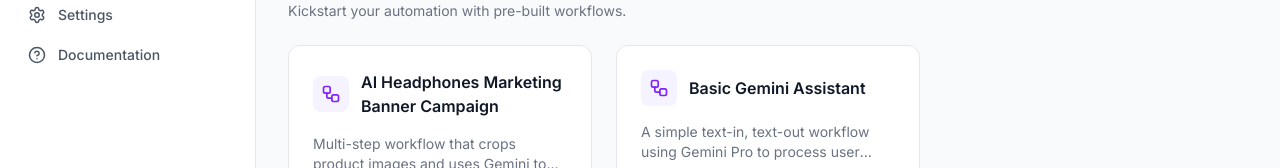
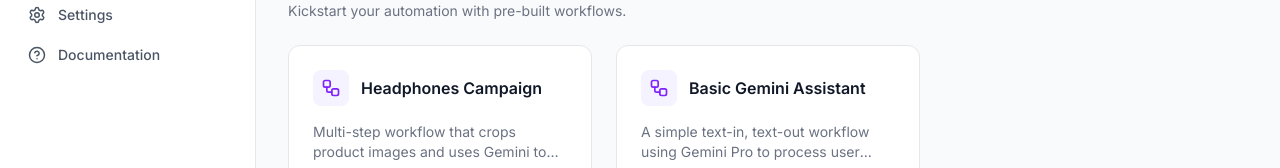
Before and after one commit to smrnjeet222/nextflow, a Next.js app: page /dashboard in a window 1280 px wide. Shown: the part 123-291 px from the top of the page. Built offline with nearby package versions, Linux system fonts and the light colour scheme; no server answers; the database is empty; sample sign-in values are in the browser's storage.

Commit message:
fix: update layout, inputs and style

```diff
--- a/src/app/dashboard/_components/DashboardShell.tsx
+++ b/src/app/dashboard/_components/DashboardShell.tsx
@@ -9,7 +9,6 @@
   Trash2,
   Edit2,
   Download,
-  FolderOpen,
   Upload,
   Workflow,
   Settings,
--- a/src/app/globals.css
+++ b/src/app/globals.css
@@ -85,7 +85,6 @@
   width: 10px !important;
   height: 10px !important;
   border-width: 2px !important;
-  background-color: #ffffff !important;
   transition: transform 0.2s, background-color 0.2s;
 }
 
--- a/src/components/nodes/ResponseNode.tsx
+++ b/src/components/nodes/ResponseNode.tsx
@@ -94,7 +94,7 @@
                 </a>
               </div>
             ) : (
-              <div className="w-full max-h-36 overflow-y-auto text-xs px-2.5 py-2 border border-gray-200 rounded-lg bg-gray-50 text-gray-700 font-sans whitespace-pre-wrap leading-relaxed">
+              <div className="nodrag nowheel select-text cursor-text w-full max-h-36 overflow-y-auto text-xs px-2.5 py-2 border border-gray-200 rounded-lg bg-gray-50 text-gray-700 font-sans whitespace-pre-wrap leading-relaxed">
                 {resultValue}
               </div>
             )
--- /dev/null
+++ b/src/components/nodes/shared/AutoResizeTextarea.tsx
@@ -0,0 +1,35 @@
+"use client";
+
+import { useEffect, useRef, TextareaHTMLAttributes } from "react";
+
+const MAX_HEIGHT_PX = 240;
+
+/**
+ * Textarea that grows with its content (up to MAX_HEIGHT_PX, then scrolls).
+ * Carries the React Flow `nodrag` / `nowheel` classes so typing, text
+ * selection and scrolling stay inside the field instead of panning/zooming
+ * the canvas or dragging the node.
+ */
+export default function AutoResizeTextarea({
+  className = "",
+  value,
+  ...props
+}: TextareaHTMLAttributes<HTMLTextAreaElement>) {
+  const ref = useRef<HTMLTextAreaElement>(null);
+
+  useEffect(() => {
+    const el = ref.current;
+    if (!el) return;
+    el.style.height = "auto";
+    el.style.height = `${Math.min(el.scrollHeight + 2, MAX_HEIGHT_PX)}px`;
+  }, [value]);
+
+  return (
+    <textarea
+      ref={ref}
+      value={value}
+      className={`nodrag nowheel resize-none overflow-y-auto ${className}`}
+      {...props}
+    />
+  );
+}
--- a/src/lib/sample-workflow.ts
+++ b/src/lib/sample-workflow.ts
@@ -12,15 +12,21 @@
 export const SAMPLES: SampleWorkflow[] = [
   {
     id: "marketing-banner",
-    name: "AI Headphones Marketing Banner Campaign",
+    name: "Headphones Campaign",
     description: "Multi-step workflow that crops product images and uses Gemini to generate marketing copy and social media hooks.",
     nodes: [
       {
         id: "request-inputs-1",
         type: "request-inputs",
         dragging: false,
-        measured: { width: 288, height: 386 },
-        position: { x: -28.06, y: -101.03 },
+        measured: {
+          width: 288,
+          height: 418,
+        },
+        position: {
+          x: -44.17245474865996,
+          y: -425.1215847693906,
+        },
         selected: false,
         deletable: false,
         data: {
@@ -28,16 +34,16 @@
           label: "Request-Inputs",
           fields: [
             {
-              id: "text_field",
-              name: "text_field",
-              type: "text",
-              value: "Product: Wireless Bluetooth Headphones. Features: Noise cancellation, 30-hour battery, foldable design.",
-            },
-            {
               id: "image_field",
               name: "image_field",
               type: "image",
-              value: "https://images.unsplash.com/photo-1505740420928-5e560c06d30e?w=800",
+              value: "https://images.unsplash.com/photo-1505740420928-5e560c06d30e?w=800&h=800&fit=crop",
+            },
+            {
+              id: "text_field_1781153567902",
+              name: "text_field_2",
+              type: "text",
+              value: "Product: Wireless Bluetooth Headphones. Features: Noise cancellation, 30-hour batter, foldable design.",
             },
           ],
         },
@@ -46,34 +52,62 @@
         id: "crop-image-1",
         type: "crop-image",
         dragging: false,
-        measured: { width: 288, height: 445 },
-        position: { x: 405.66, y: -182.89 },
+        measured: {
+          width: 288,
+          height: 445,
+        },
+        position: {
+          x: 340.8548468790469,
+          y: -646.5232368693158,
+        },
         selected: false,
         data: {
           type: "crop-image",
           label: "Crop Image #1 (Tight Product)",
-          cropConfig: { x: 20, y: 20, width: 60, height: 60 },
+          cropConfig: {
+            x: 20,
+            y: 20,
+            width: 60,
+            height: 60,
+          },
         },
       },
       {
         id: "crop-image-2",
         type: "crop-image",
         dragging: false,
-        measured: { width: 288, height: 445 },
-        position: { x: 784.48, y: -226.16 },
+        measured: {
+          width: 288,
+          height: 372,
+        },
+        position: {
+          x: 670.9111566809729,
+          y: -644.7615882504326,
+        },
         selected: false,
         data: {
           type: "crop-image",
           label: "Crop Image #2 (Wide Banner)",
-          cropConfig: { x: 0, y: 0, width: 100, height: 50 },
+          cropConfig: {
+            x: 0,
+            y: 25,
+            width: 100,
+            height: 40,
+          },
         },
       },
       {
         id: "gemini-1",
         type: "gemini",
         dragging: false,
-        measured: { width: 288, height: 562 },
-        position: { x: 411.74, y: 394.95 },
+        measured: {
+          width: 288,
+          height: 529,
+        },
+        position: {
+          x: 337.2884016977594,
+          y: -171.7686981293561,
+        },
         selected: false,
         data: {
           type: "gemini",
@@ -89,8 +123,14 @@
         id: "gemini-2",
         type: "gemini",
         dragging: false,
-        measured: { width: 288, height: 562 },
-        position: { x: 800.94, y: 367.13 },
+        measured: {
+          width: 288,
+          height: 545,
+        },
+        position: {
+          x: 674.9864097630426,
+          y: -169.4416238808254,
+        },
         selected: false,
         data: {
           type: "gemini",
@@ -106,8 +146,14 @@
         id: "gemini-3",
         type: "gemini",
         dragging: false,
-        measured: { width: 288, height: 536 },
-        position: { x: 1222.12, y: 120.70 },
+        measured: {
+          width: 288,
+          height: 545,
+        },
+        position: {
+          x: 1070.575237497205,
+          y: -405.0212992800634,
+        },
         selected: false,
         data: {
           type: "gemini",
@@ -123,11 +169,20 @@
         id: "response-1",
         type: "response",
         dragging: false,
-        measured: { width: 288, height: 288 },
-        position: { x: 1601.95, y: 244.87 },
+        measured: {
+          width: 288,
+          height: 314,
+        },
+        position: {
+          x: 1410.274020819126,
+          y: -318.705557593103,
+        },
         selected: false,
         deletable: false,
-        data: { type: "response", label: "Response" },
+        data: {
+          type: "response",
+          label: "Response",
+        },
       },
     ] as WorkflowNode[],
     edges: [
@@ -138,34 +193,9 @@
         animated: false,
         sourceHandle: "image_field:image",
         targetHandle: "imageUrl:image",
-        data: { dataType: "image" },
-      },
-      {
-        id: "e-req-txt-gemini1",
-        source: "request-inputs-1",
-        target: "gemini-1",
-        animated: false,
-        sourceHandle: "text_field:text",
-        targetHandle: "prompt:text",
-        data: { dataType: "text" },
-      },
-      {
-        id: "e-gemini1-gemini2",
-        source: "gemini-1",
-        target: "gemini-2",
-        animated: false,
-        sourceHandle: "response:text",
-        targetHandle: "prompt:text",
-        data: { dataType: "text" },
-      },
-      {
-        id: "e-gemini2-gemini3",
-        source: "gemini-2",
-        target: "gemini-3",
-        animated: false,
-        sourceHandle: "response:text",
-        targetHandle: "prompt:text",
-        data: { dataType: "text" },
+        data: {
+          dataType: "image",
+        },
       },
       {
         id: "e-crop1-gemini3",
@@ -174,7 +204,9 @@
         animated: false,
         sourceHandle: "outputImageUrl:image",
         targetHandle: "imageUrls:image",
-        data: { dataType: "image" },
+        data: {
+          dataType: "image",
+        },
       },
       {
         id: "e-crop2-gemini3",
@@ -183,16 +215,9 @@
         animated: false,
         sourceHandle: "outputImageUrl:image",
         targetHandle: "imageUrls:image",
-        data: { dataType: "image" },
-      },
-      {
-        id: "e-gemini3-response",
-        source: "gemini-3",
-        target: "response-1",
-        animated: false,
-        sourceHandle: "response:text",
-        targetHandle: "result:any",
-        data: { dataType: "text" },
+        data: {
+          dataType: "image",
+        },
       },
       {
         id: "e-request-inputs-1-crop-image-1-1781138492445",
@@ -201,10 +226,61 @@
         animated: false,
         sourceHandle: "image_field:image",
         targetHandle: "imageUrl:image",
-        data: { dataType: "image" },
+        data: {
+          dataType: "image",
+        },
+      },
+      {
+        id: "e-gemini-3-response-1-1781152642858",
+        source: "gemini-3",
+        target: "response-1",
+        animated: false,
+        sourceHandle: "response:text",
+        targetHandle: "result:any",
+        data: {
+          dataType: "text",
+        },
+      },
+      {
+        id: "e-gemini-1-gemini-2-1781153511822",
+        source: "gemini-1",
+        target: "gemini-2",
+        animated: false,
+        sourceHandle: "response:text",
+        targetHandle: "prompt:text",
+        data: {
+          dataType: "text",
+        },
+      },
+      {
+        id: "e-gemini-2-gemini-3-1781153514077",
+        source: "gemini-2",
+        target: "gemini-3",
+        animated: false,
+        selected: false,
+        sourceHandle: "response:text",
+        targetHandle: "prompt:text",
+        data: {
+          dataType: "text",
+        },
+      },
+      {
+        id: "e-request-inputs-1-gemini-1-1781153643955",
+        source: "request-inputs-1",
+        target: "gemini-1",
+        animated: false,
+        sourceHandle: "text_field_1781153567902:text",
+        targetHandle: "prompt:text",
+        data: {
+          dataType: "text",
+        },
       },
     ] as WorkflowEdge[],
-    viewport: { x: 204.26, y: 326.68, zoom: 0.64 },
+    viewport: {
+      x: 233.6250705092889,
+      y: 624.6424148277301,
+      zoom: 0.6485827238686854,
+    },
   },
   {
     id: "basic-gemini",
--- a/src/validators/workflow.ts
+++ b/src/validators/workflow.ts
@@ -29,8 +29,8 @@
 });
 
 export const CropConfigSchema = z.object({
-  x: z.number().min(0).max(100),
-  y: z.number().min(0).max(100),
+  x: z.number().min(-100).max(100),
+  y: z.number().min(-100).max(100),
   width: z.number().min(0).max(100),
   height: z.number().min(0).max(100),
 });
```
Also changed, not shown: src/components/nodes/CropImageNode.tsx (+71 -36 lines), src/components/nodes/GeminiNode.tsx (+9 -49 lines), src/components/nodes/RequestInputsNode.tsx (+8 -7 lines), src/components/nodes/shared/TypedHandle.tsx (+5 -2 lines), src/trigger/crop-image.ts (+18 -12 lines), 1 other file (tests, documents, lock files or other folders).
